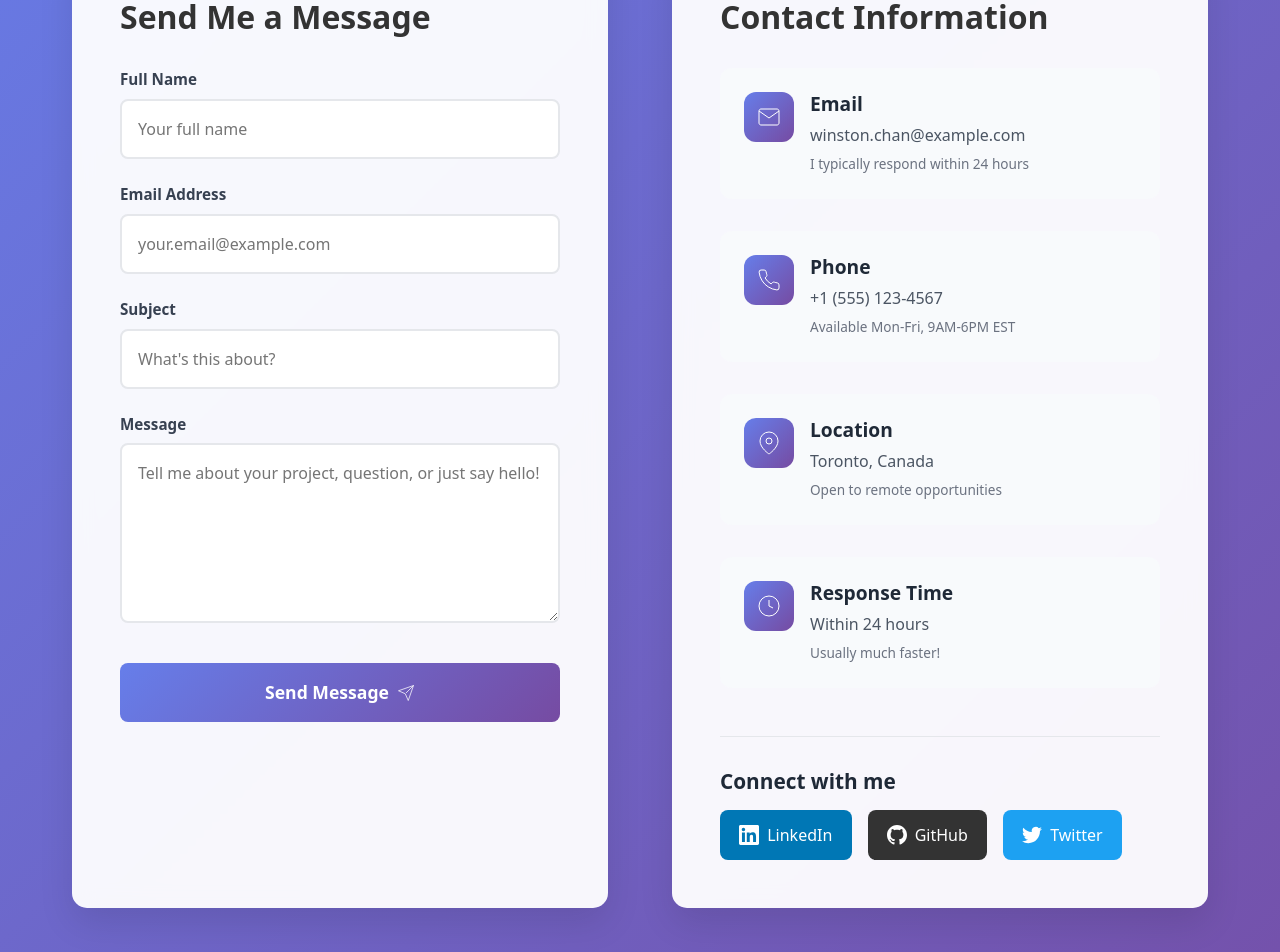
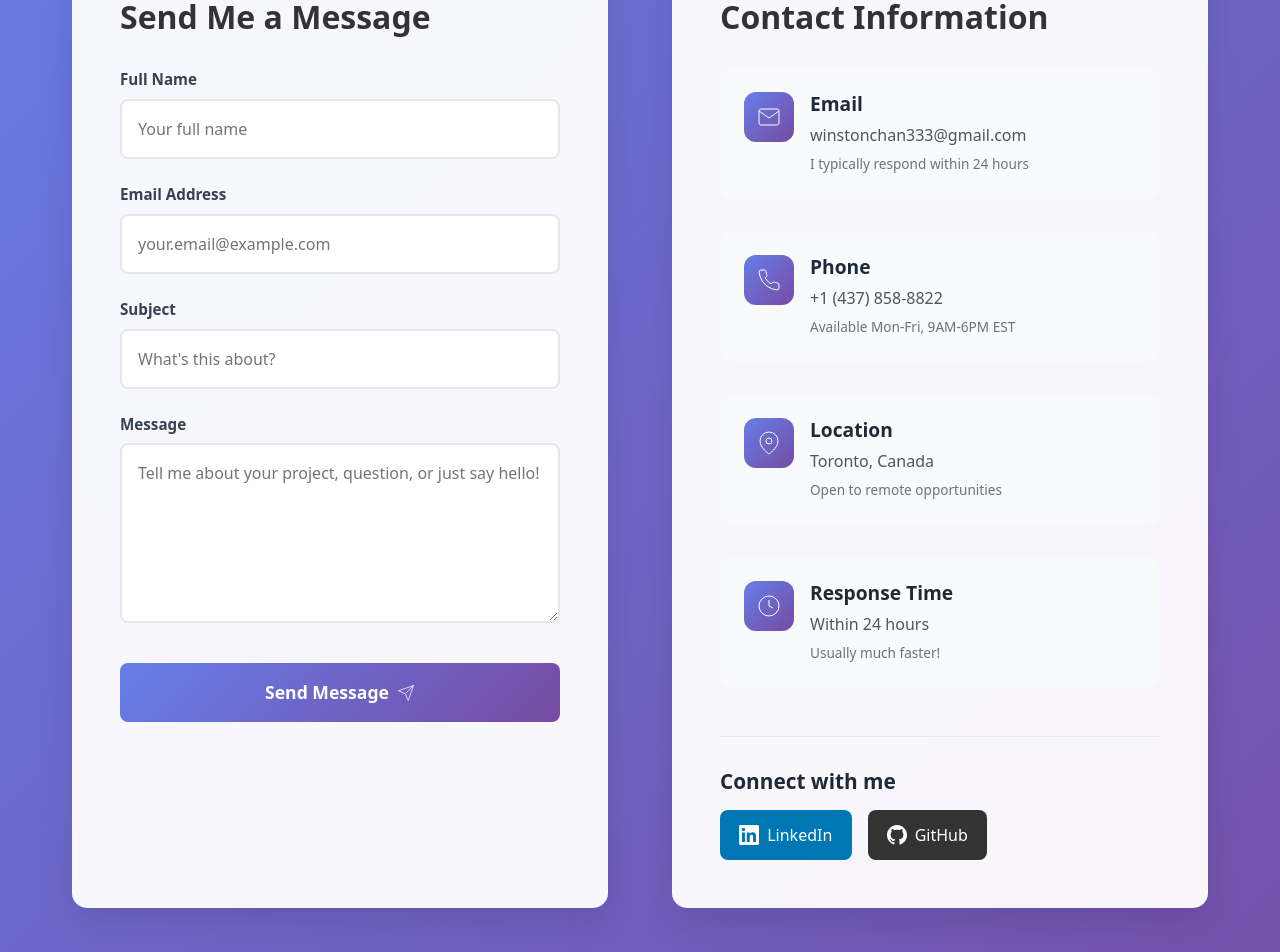
Before and after one commit to WinC3/profile-website, a React (Vite) app: page /profile-website/contacts in a window 1280 px wide. Shown: the part 400-1352 px from the top of the page. Built offline with nearby package versions, Linux system fonts and the light colour scheme.

Commit message:
fix links

```diff
--- a/src/components/ContactsPage.tsx
+++ b/src/components/ContactsPage.tsx
@@ -253,7 +253,7 @@ const ContactsPage = () => {
                 </div>
                 <div className="contact-details">
                   <h3>Email</h3>
-                  <p>winston.chan@example.com</p>
+                  <p>winstonchan333@gmail.com</p>
                   <small>I typically respond within 24 hours</small>
                 </div>
               </div>
@@ -266,7 +266,7 @@ const ContactsPage = () => {
                 </div>
                 <div className="contact-details">
                   <h3>Phone</h3>
-                  <p>+1 (555) 123-4567</p>
+                  <p>+1 (437) 858-8822</p>
                   <small>Available Mon-Fri, 9AM-6PM EST</small>
                 </div>
               </div>
@@ -305,7 +305,7 @@ const ContactsPage = () => {
               <h3>Connect with me</h3>
               <div className="social-links">
                 <a
-                  href="https://linkedin.com/in/winston-chan"
+                  href="https://www.linkedin.com/in/winston-chan-495629335/"
                   className="social-link linkedin"
                   target="_blank"
                   rel="noopener noreferrer"
@@ -316,7 +316,7 @@ const ContactsPage = () => {
                   LinkedIn
                 </a>
                 <a
-                  href="https://github.com/winston-chan"
+                  href="https://github.com/winc3"
                   className="social-link github"
                   target="_blank"
                   rel="noopener noreferrer"
@@ -325,17 +325,6 @@ const ContactsPage = () => {
                     <path d="M12 0c-6.626 0-12 5.373-12 12 0 5.302 3.438 9.8 8.207 11.387.599.111.793-.261.793-.577v-2.234c-3.338.726-4.033-1.416-4.033-1.416-.546-1.387-1.333-1.756-1.333-1.756-1.089-.745.083-.729.083-.729 1.205.084 1.839 1.237 1.839 1.237 1.07 1.834 2.807 1.304 3.492.997.107-.775.418-1.305.762-1.604-2.665-.305-5.467-1.334-5.467-5.931 0-1.311.469-2.381 1.236-3.221-.124-.303-.535-1.524.117-3.176 0 0 1.008-.322 3.301 1.23.957-.266 1.983-.399 3.003-.404 1.02.005 2.047.138 3.006.404 2.291-1.552 3.297-1.23 3.297-1.23.653 1.653.242 2.874.118 3.176.77.84 1.235 1.911 1.235 3.221 0 4.609-2.807 5.624-5.479 5.921.43.372.823 1.102.823 2.222v3.293c0 .319.192.694.801.576 4.765-1.589 8.199-6.086 8.199-11.386 0-6.627-5.373-12-12-12z" />
                   </svg>
                   GitHub
-                </a>
-                <a
-                  href="https://twitter.com/winston_chan"
-                  className="social-link twitter"
-                  target="_blank"
-                  rel="noopener noreferrer"
-                >
-                  <svg viewBox="0 0 24 24" fill="currentColor">
-                    <path d="M23.953 4.57a10 10 0 01-2.825.775 4.958 4.958 0 002.163-2.723c-.951.555-2.005.959-3.127 1.184a4.92 4.92 0 00-8.384 4.482C7.69 8.095 4.067 6.13 1.64 3.162a4.822 4.822 0 00-.666 2.475c0 1.71.87 3.213 2.188 4.096a4.904 4.904 0 01-2.228-.616v.06a4.923 4.923 0 003.946 4.827 4.996 4.996 0 01-2.212.085 4.936 4.936 0 004.604 3.417 9.867 9.867 0 01-6.102 2.105c-.39 0-.779-.023-1.17-.067a13.995 13.995 0 007.557 2.209c9.053 0 13.998-7.496 13.998-13.985 0-.21 0-.42-.015-.63A9.935 9.935 0 0024 4.59z" />
-                  </svg>
-                  Twitter
                 </a>
               </div>
             </div>
```
